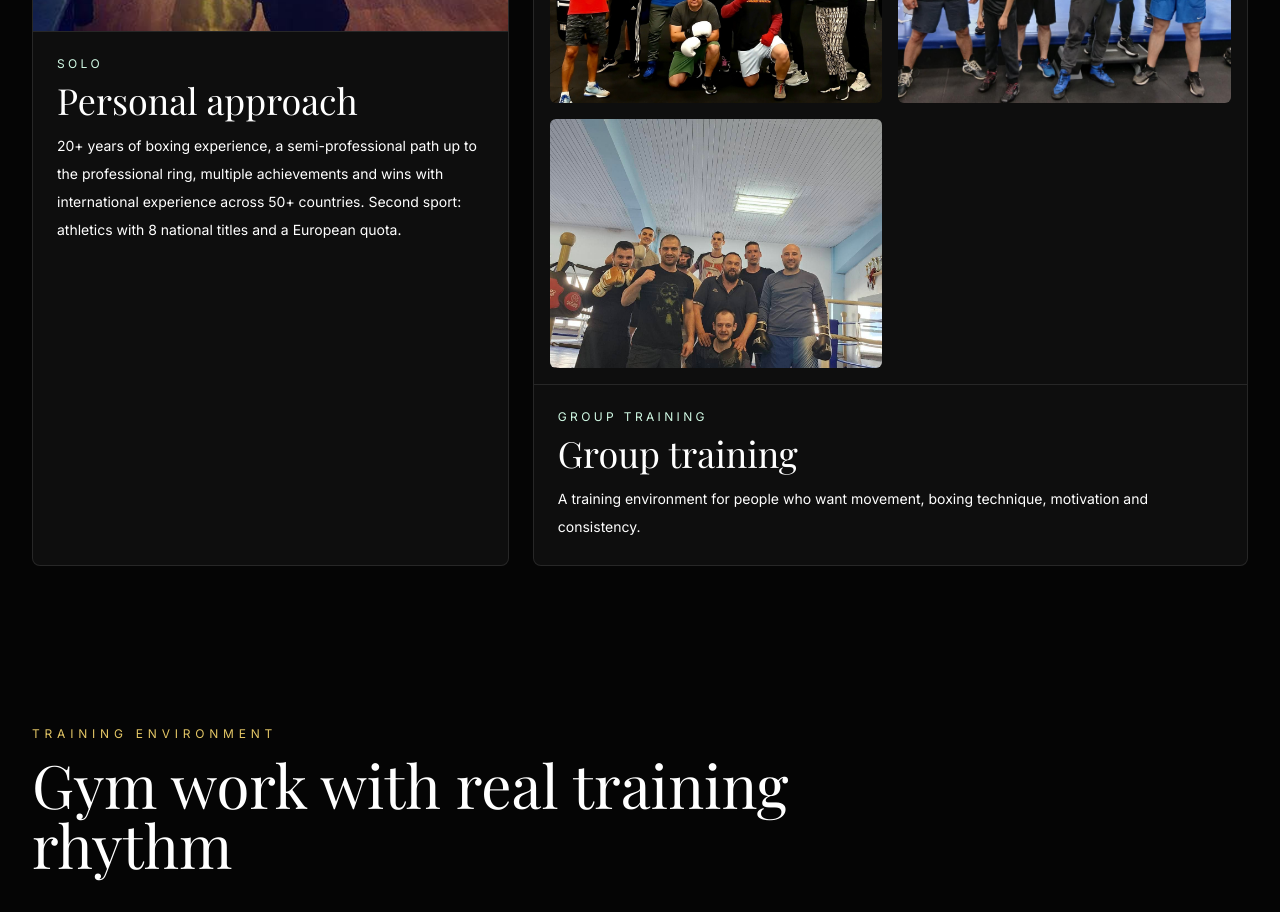
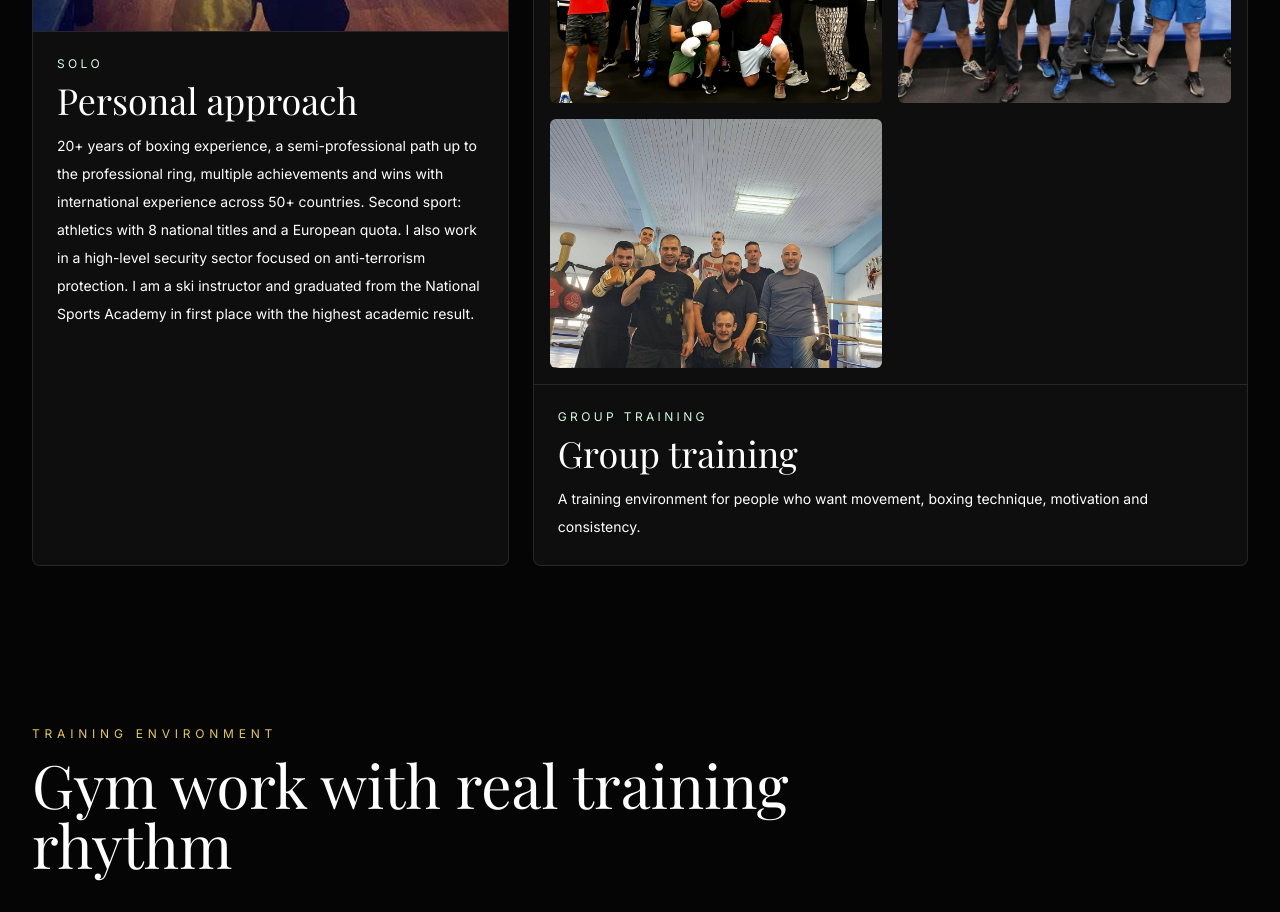
Before and after one commit to OvertopEU/training-system, a Next.js app: page / in a window 1280 px wide. Shown: the part 1880-2792 px from the top of the page. Built offline with nearby package versions, Linux system fonts and the light colour scheme; no server answers; a web font is replaced by a local one.

Commit message:
Expand trainer personal background

```diff
--- a/src/app/trainer/page.tsx
+++ b/src/app/trainer/page.tsx
@@ -131,7 +131,7 @@ const content = {
     aboutEyebrow: "about",
     aboutTitle: "За треньора и тренировъчната общност",
     soloTitle: "Личен подход",
-    soloText: "20+ години опит в бокса, полупрофесионален път до професионален ринг, редица постижения и победи с международен опит в над 50 държави. Втори спорт: лека атлетика с 8 национални титли и европейска квота.",
+    soloText: "20+ години опит в бокса, полупрофесионален път до професионален ринг, редица постижения и победи с международен опит в над 50 държави. Втори спорт: лека атлетика с 8 национални титли и европейска квота. Работя и в най-висок сектор на охрана с фокус върху анти-терористична сигурност. Ски инструктор съм и съм завършил Национална спортна академия с първо място и най-висок успех.",
     groupTitle: "Групови тренировки",
     groupText: "Среда за хора, които искат движение, бокс техника, мотивация и постоянство в общ ритъм.",
     groupBadge: "group training",
@@ -269,7 +269,7 @@ const content = {
     aboutEyebrow: "about",
     aboutTitle: "About the coach and training community",
     soloTitle: "Personal approach",
-    soloText: "20+ years of boxing experience, a semi-professional path up to the professional ring, multiple achievements and wins with international experience across 50+ countries. Second sport: athletics with 8 national titles and a European quota.",
+    soloText: "20+ years of boxing experience, a semi-professional path up to the professional ring, multiple achievements and wins with international experience across 50+ countries. Second sport: athletics with 8 national titles and a European quota. I also work in a high-level security sector focused on anti-terrorism protection. I am a ski instructor and graduated from the National Sports Academy in first place with the highest academic result.",
     groupTitle: "Group training",
     groupText: "A training environment for people who want movement, boxing technique, motivation and consistency.",
     groupBadge: "group training",
@@ -404,6 +404,7 @@ const localizedContent: Record<Lang, TrainerCopy> = {
     heroPrimary: "Training buchen",
     heroSecondary: "WhatsApp Kontakt",
     whatsappCta: "Auf WhatsApp schreiben",
+    soloText: "Mehr als 20 Jahre Boxerfahrung, ein semiprofessioneller Weg bis in den Profiring, zahlreiche Erfolge und Siege sowie internationale Erfahrung in über 50 Ländern. Zweite Sportart: Leichtathletik mit 8 nationalen Titeln und einer europäischen Qualifikation. Zusätzlich arbeite ich in einem hochrangigen Sicherheitsbereich mit Schwerpunkt auf Anti-Terror-Schutz. Ich bin Skilehrer und habe die Nationale Sportakademie als Jahrgangsbester mit dem höchsten akademischen Ergebnis abgeschlossen.",
     stats: [
       { value: "1:1", label: "Personal Coaching" },
       { value: "Online", label: "Training und Ernahrung" },
@@ -467,6 +468,7 @@ const localizedContent: Record<Lang, TrainerCopy> = {
     heroPrimary: "Reserver une seance",
     heroSecondary: "Contact WhatsApp",
     whatsappCta: "Ecrire sur WhatsApp",
+    soloText: "Plus de 20 ans d'expérience en boxe, un parcours semi-professionnel jusqu'au ring professionnel, de nombreux résultats et victoires, ainsi qu'une expérience internationale dans plus de 50 pays. Deuxième discipline: l'athlétisme, avec 8 titres nationaux et une qualification européenne. Je travaille également dans un secteur de sécurité de haut niveau, axé sur la protection antiterroriste. Je suis aussi moniteur de ski et diplômé de l'Académie nationale des sports avec la première place et le meilleur résultat académique.",
     stats: [
       { value: "1:1", label: "Coaching prive" },
       { value: "Online", label: "Training et nutrition" },
@@ -530,6 +532,7 @@ const localizedContent: Record<Lang, TrainerCopy> = {
     heroPrimary: "Reservar entrenamiento",
     heroSecondary: "Contacto WhatsApp",
     whatsappCta: "Escribir por WhatsApp",
+    soloText: "Más de 20 años de experiencia en boxeo, una trayectoria semiprofesional hasta el ring profesional, numerosos logros y victorias, y experiencia internacional en más de 50 países. Segundo deporte: atletismo, con 8 títulos nacionales y una clasificación europea. También trabajo en un sector de seguridad de alto nivel, enfocado en la protección antiterrorista. Soy instructor de esquí y me gradué en la Academia Nacional de Deportes en primer lugar, con el mejor resultado académico.",
     stats: [
       { value: "1:1", label: "Coaching personal" },
       { value: "Online", label: "Training y nutricion" },
```
